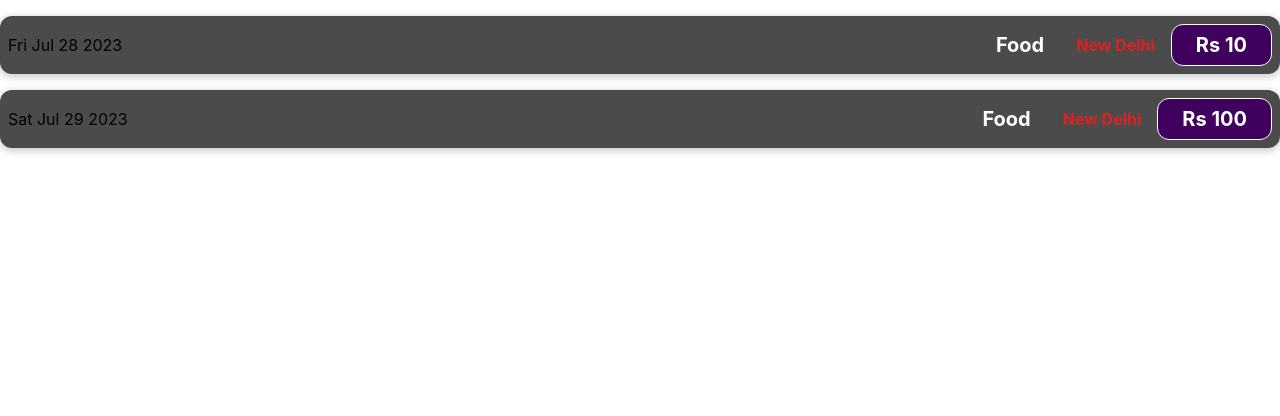
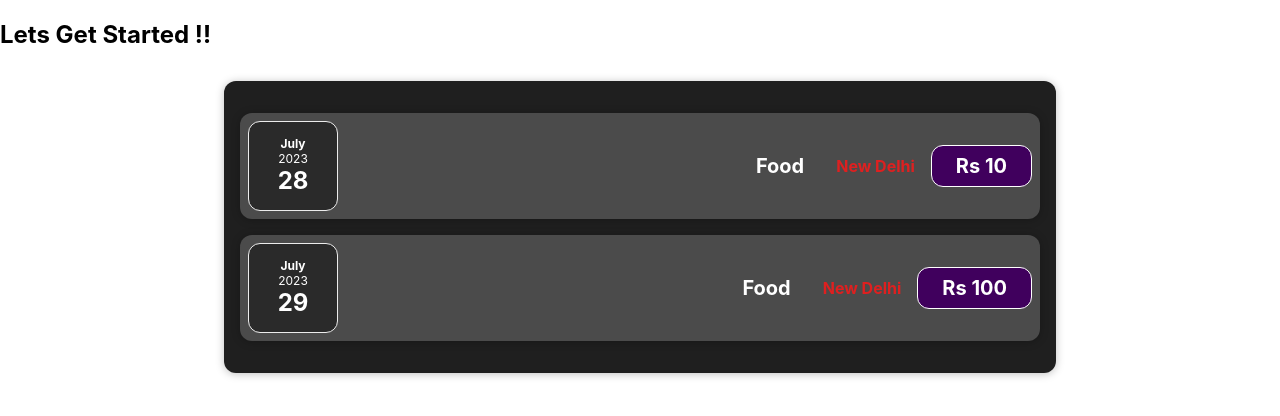
Before and after one commit to priyankasewaiwar/my-app-react, a React (Create React App) app: page / in a window 1280 px wide. Shown: the top 416 px of the page. Built offline with nearby package versions, Linux system fonts and the light colour scheme.

Commit message:
File Structure and Fat arrow

```diff
--- a/src/App.js
+++ b/src/App.js
@@ -1,15 +1,15 @@
 import './App.css';
-import ExpenseItem from './components/ExpenseItem';
+import Expenses from './components/Expenses/Expenses';
 
-function App() {
+const App = () => {
   const expenses = [
     { id: 'e1', title: 'Food', location: 'New Delhi', amount: 10, date: new Date(2023, 6, 28) },
     { id: 'e1', title: 'Food', location: 'New Delhi', amount: 100, date: new Date(2023, 6, 29) }
   ]
   return (
     <div>
-      <ExpenseItem expense={expenses[0]}></ExpenseItem>
-      <ExpenseItem expense={expenses[1]}></ExpenseItem>
+      <h2>Lets Get Started !!</h2>
+      <Expenses items={expenses} />
     </div>
 
   );
--- a/src/components/ExpenseItem.js
+++ /dev/null
@@ -1,13 +0,0 @@
-import './ExpenseItem.css';
-import ExpenseDetail from './ExpenseDetail';
-
-function ExpenseItem(props) {
-    return (
-        <div className='expense-item'>
-            <div>{props.expense.date.toDateString()}</div>
-            <ExpenseDetail expense={props.expense}/>
-        </div>
-        );
-}
-
-export default ExpenseItem;
--- /dev/null
+++ b/src/components/Expenses/ExpenseDate.css
@@ -0,0 +1,26 @@
+.expense-date {
+    display: flex;
+    flex-direction: column;
+    width: 5.5rem;
+    height: 5.5rem;
+    border: 1px solid #ececec;
+    background-color: #2a2a2a;
+    color: white;
+    border-radius: 12px;
+    align-items: center;
+    justify-content: center;
+  }
+
+  .expense-date__month {
+    font-size: 0.75rem;
+    font-weight: bold;
+  }
+
+  .expense-date__year {
+    font-size: 0.75rem;
+  }
+
+  .expense-date__day {
+    font-size: 1.5rem;
+    font-weight: bold;
+  }
--- /dev/null
+++ b/src/components/Expenses/ExpenseDate.js
@@ -0,0 +1,18 @@
+import './ExpenseItem.css';
+import './ExpenseDate.css';
+
+const ExpenseDate = (props) => {
+    const month = props.expense.date.toLocaleString('en-US', { month: 'long' });
+    const day = props.expense.date.toLocaleString('en-US', { day: '2-digit' });
+    const year = props.expense.date.getFullYear();
+
+    return (
+        <div className="expense-date">
+            <div className="expense-date__month">{month}</div>
+            <div className="expense-date__year">{year}</div>
+            <div className="expense-date__day">{day}</div>
+        </div>
+    );
+}
+
+export default ExpenseDate;
--- a/src/components/ExpenseDetail.js
+++ b/src/components/Expenses/ExpenseDetail.js
@@ -1,6 +1,6 @@
 import './ExpenseItem.css';
 
-function ExpenseDetail(props) {
+const ExpenseDetail = (props) => {
     return (
         <div>
             <div className='expense-item__description'>
--- a/src/components/ExpenseItem.css
+++ b/src/components/Expenses/ExpenseItem.css
@@ -2,7 +2,6 @@
     display: flex;
     justify-content: space-between;
     align-items: center;
-    box-shadow: 0 2px 8px rgba(0, 0, 0, 0.25);
     padding: 0.5rem;
     margin: 1rem 0;
     border-radius: 12px;
--- /dev/null
+++ b/src/components/Expenses/ExpenseItem.js
@@ -0,0 +1,15 @@
+import './ExpenseItem.css';
+import ExpenseDetail from './ExpenseDetail';
+import ExpenseDate from './ExpenseDate';
+import Card from '../UI/Card';
+
+const ExpenseItem = (props) => {
+    return (
+        <Card className='expense-item'>
+            <ExpenseDate expense={props.expense}/>
+            <ExpenseDetail expense={props.expense}/>
+        </Card>
+        );
+}
+
+export default ExpenseItem;
--- /dev/null
+++ b/src/components/Expenses/Expenses.css
@@ -0,0 +1,7 @@
+.expenses {
+    padding: 1rem;
+    background-color: rgb(31, 31, 31);
+    margin: 2rem auto;
+    width: 50rem;
+    max-width: 95%;
+  }
--- /dev/null
+++ b/src/components/Expenses/Expenses.js
@@ -0,0 +1,14 @@
+import './Expenses.css';
+import ExpenseItem from './ExpenseItem';
+import Card from '../UI/Card';
+
+const Expenses = (props) => {
+    return (
+        <Card className='expenses'>
+            <ExpenseItem expense={props.items[0]} />
+            <ExpenseItem expense={props.items[1]}/>
+        </Card>
+    );
+}
+
+export default Expenses;
--- /dev/null
+++ b/src/components/UI/Card.css
@@ -0,0 +1,4 @@
+.card{
+    border-radius: 12px;
+    box-shadow: 0 1px 8px rgba(0, 0, 0, 0.25);
+}
--- /dev/null
+++ b/src/components/UI/Card.js
@@ -0,0 +1,10 @@
+import './Card.css';
+
+const Card = (props) => {
+    const classes = 'card '+ props.className;
+
+    return <div className={classes}>{props.children}</div>
+
+}
+
+export default Card;
```
